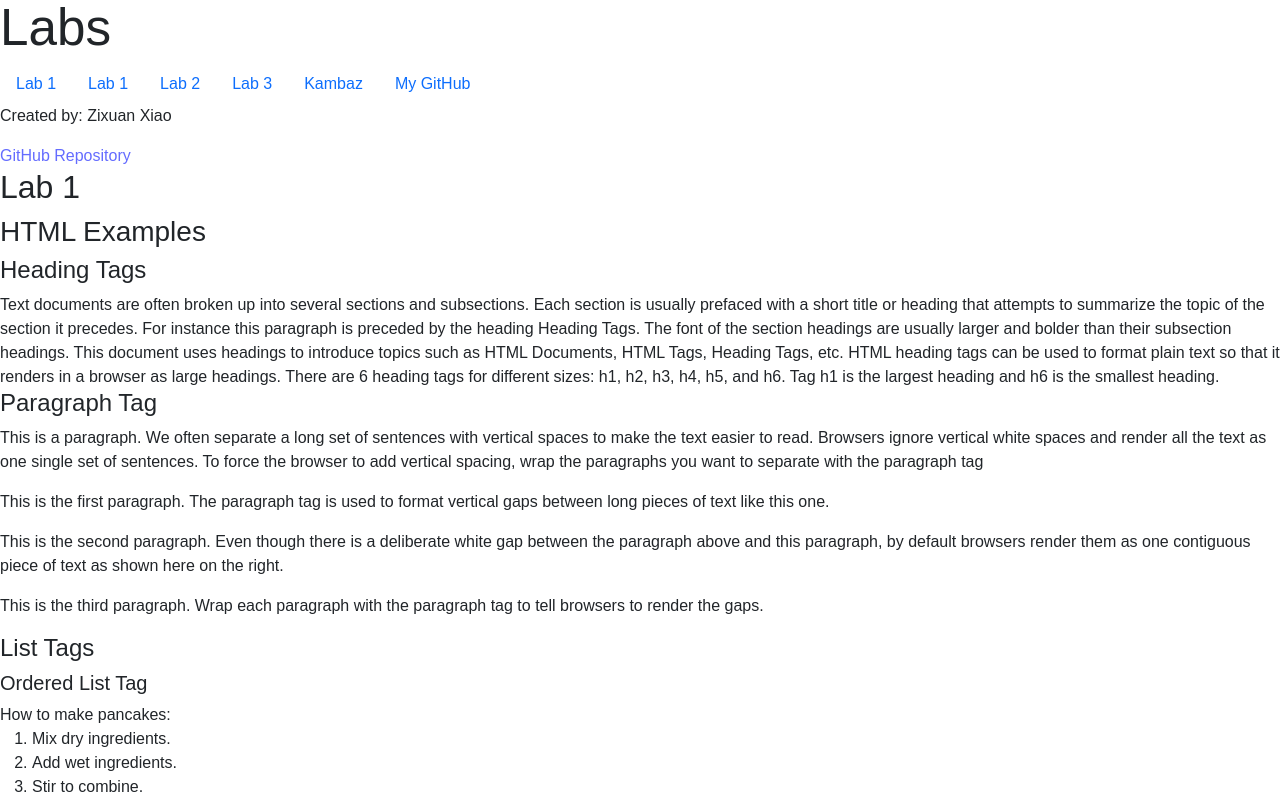
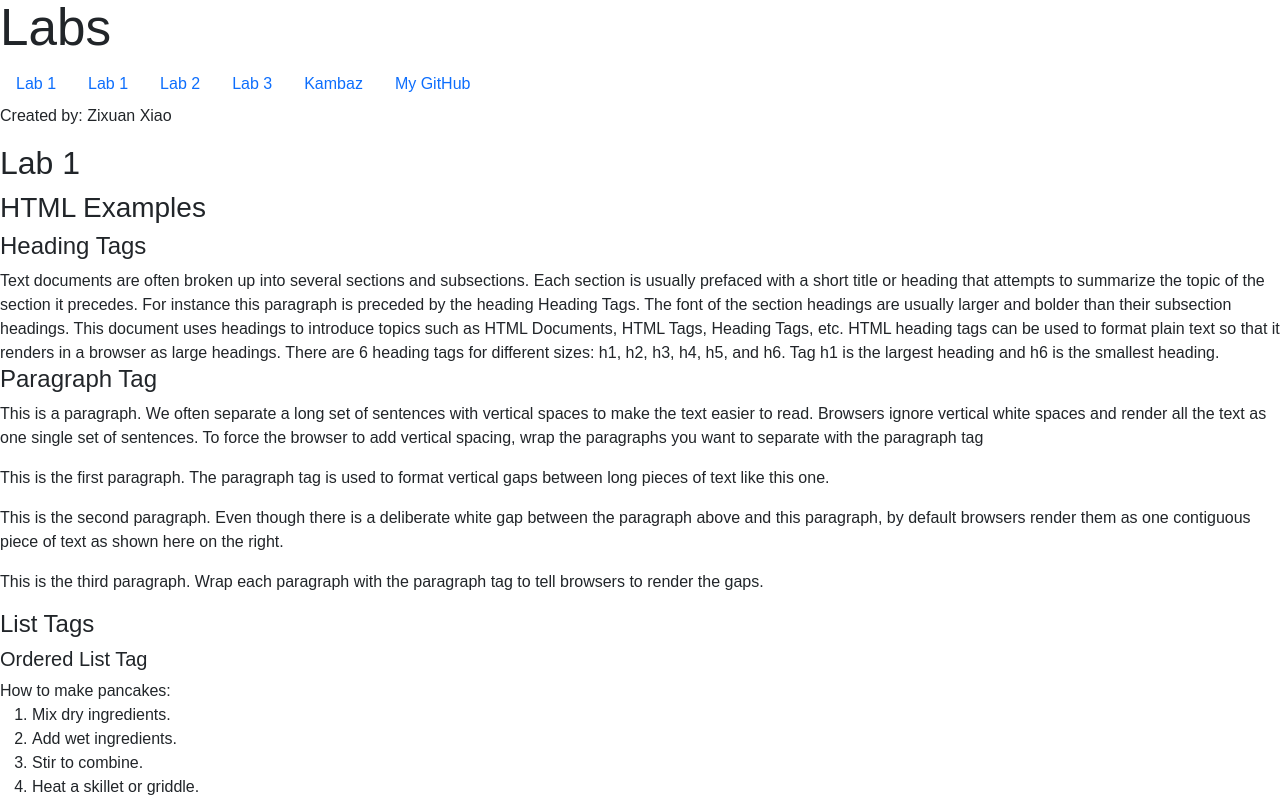
Before and after one commit to kathy-xxx/kambaz-react-web-app-cs5610-sp25, a React (Vite) app: page /#/Labs/Lab1 in a window 1280 px wide. Shown: the top 800 px of the page. Built offline with nearby package versions, Linux system fonts and the light colour scheme; the HTML template or start-up script is replaced by a standard one.

Commit message:
a2 CSS and Bootstrap

```diff
--- a/src/Labs/index.tsx
+++ b/src/Labs/index.tsx
@@ -9,14 +9,6 @@ export default function Labs() {
       <h1>Labs</h1>
       <TOC />
       <p>Created by: Zixuan Xiao</p>
-      <a
-        id="wd-github"
-        href="https://github.com/kathy-xxx/kambaz-react-web-app-cs5610-sp25.git"
-        target="_blank"
-        rel="noopener noreferrer"
-      >
-        GitHub Repository
-      </a>
       <Routes>
         <Route path="/" element={<Navigate to="Lab1" />} />
         <Route path="Lab1" element={<Lab1 />} />
```
